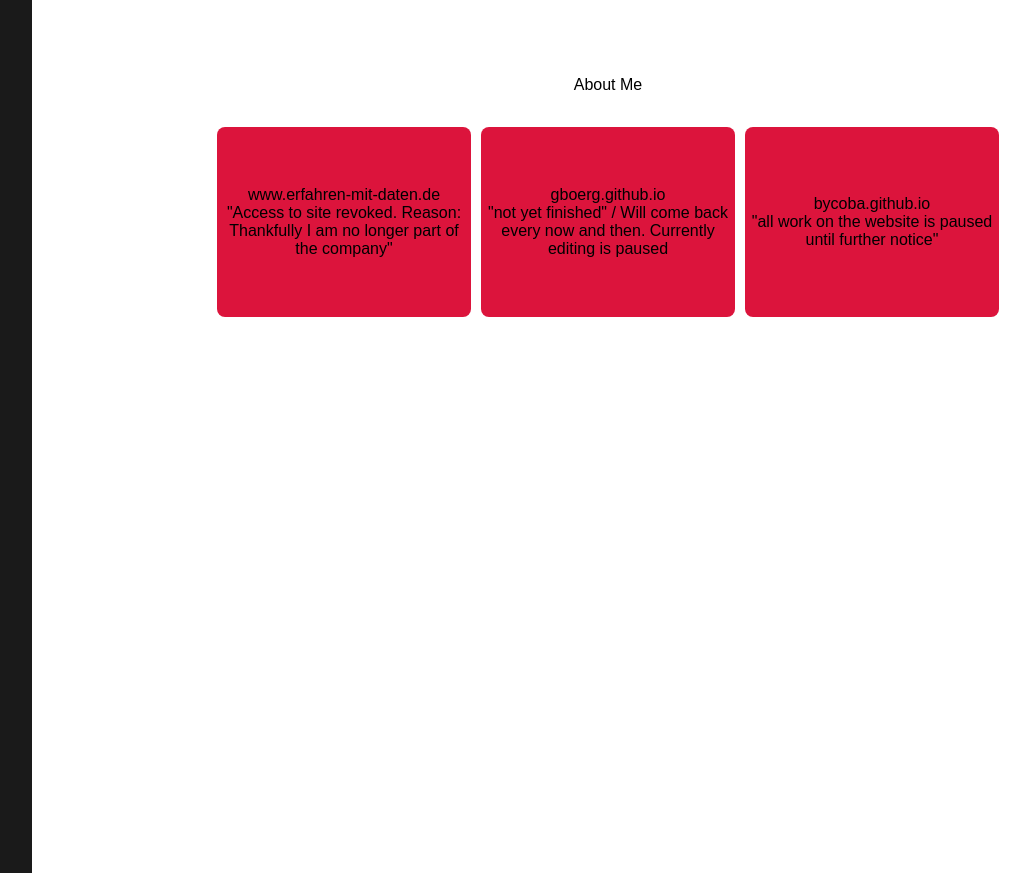
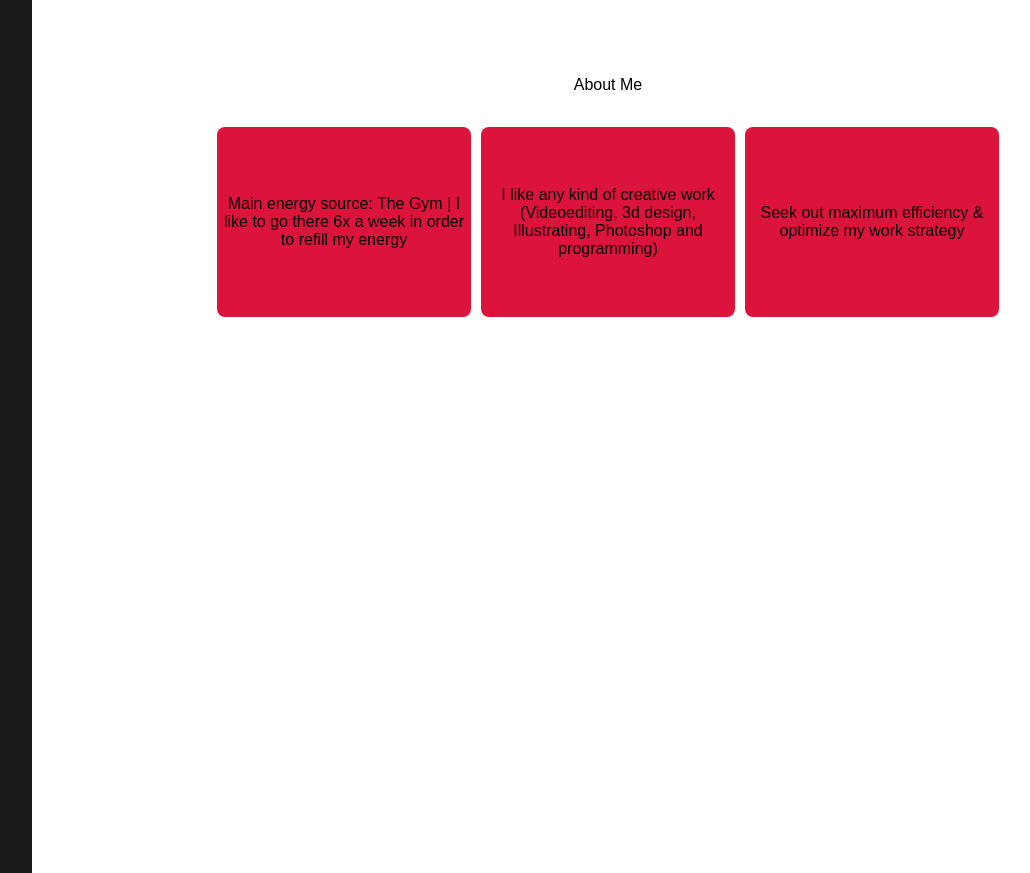
Before and after one commit to gboerg/gboerg.github.io, a plain HTML site: page index.html in a window 1280 px wide. Shown: the part 2340-3213 px from the top of the page, without its empty margins (96-1126 px from the left). Drawn offline with Linux system fonts and the light colour scheme.

Commit message:
More Content

```diff
--- a/index.html
+++ b/index.html
@@ -118,15 +118,15 @@
       <div class="cards">
 
         <div class="card">
-            <div class="card-content">www.erfahren-mit-daten.de <br /> "Access to site revoked. Reason: Thankfully I am no longer part of the company" </div>
+            <div class="card-content">Main energy source: The Gym | I like to go there 6x a week in order to refill my energy</div>
         </div>
 
           <div class="card">
-            <div class="card-content">gboerg.github.io <br /> "not yet finished" / Will come back every now and then. Currently editing is paused </div>
+            <div class="card-content">I like any kind of creative work (Videoediting, 3d design, Illustrating, Photoshop and programming)</div>
         </div>
 
           <div class="card">
-            <div class="card-content">bycoba.github.io<br /> "all work on the website is paused until further notice" </div>
+            <div class="card-content">Seek out maximum efficiency & optimize my work strategy</div>
           </div>
 
       </div>
```
